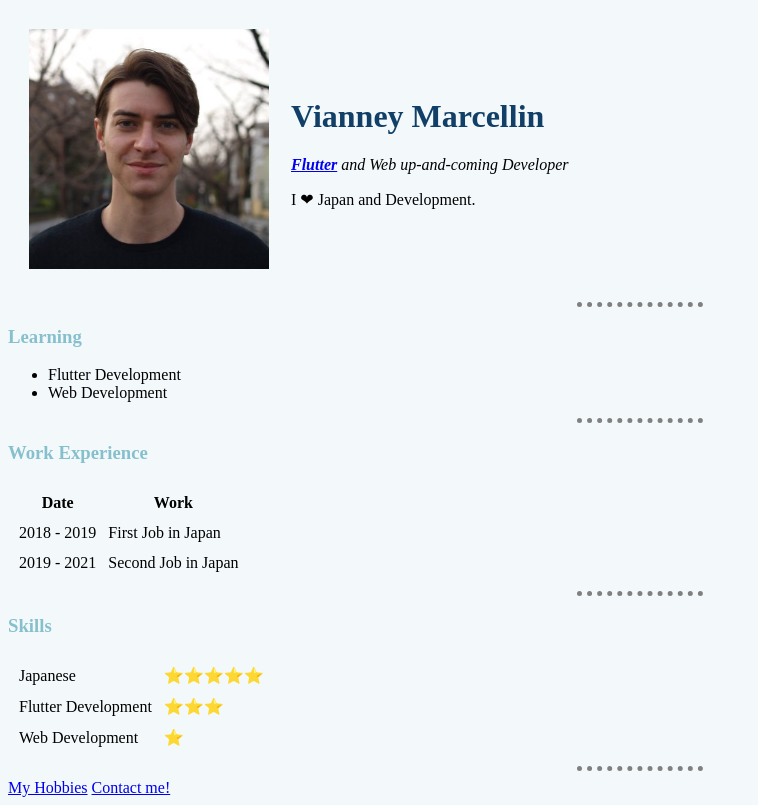
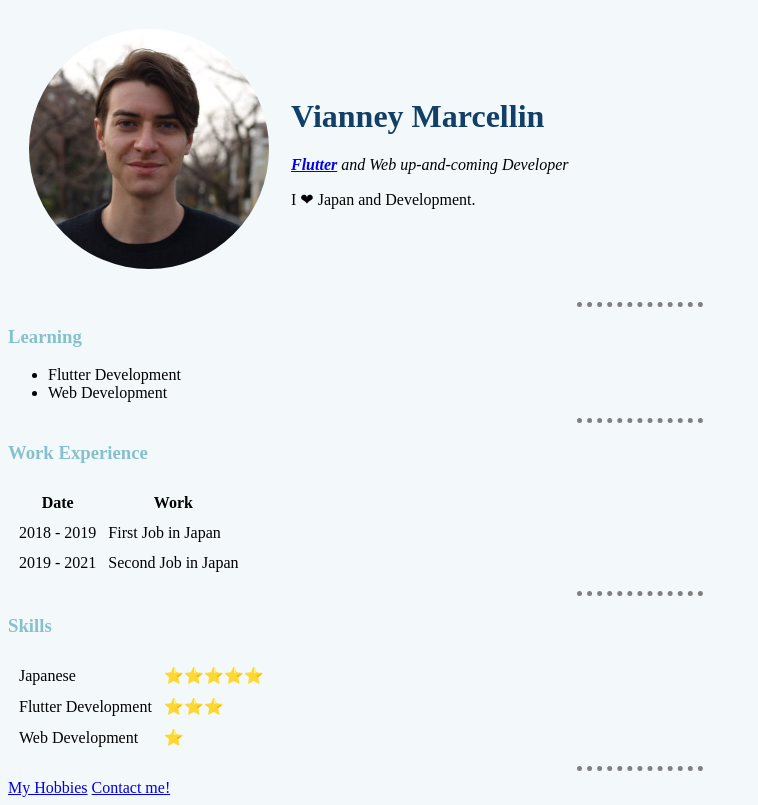
Before and after one commit to melontwist/cv, a plain HTML site: page index.html in a window 1280 px wide. Shown: the whole page, without its empty margins (0-758 px from the left). Drawn offline with Linux system fonts and the light colour scheme.

Commit message:
Add border radius to circular class

```diff
--- a/css/styles.css
+++ b/css/styles.css
@@ -18,3 +18,7 @@ h1 {
 h3 {
   color: #87c0cd;
 }
+
+.circular {
+border-radius: 100%;
+}
```
